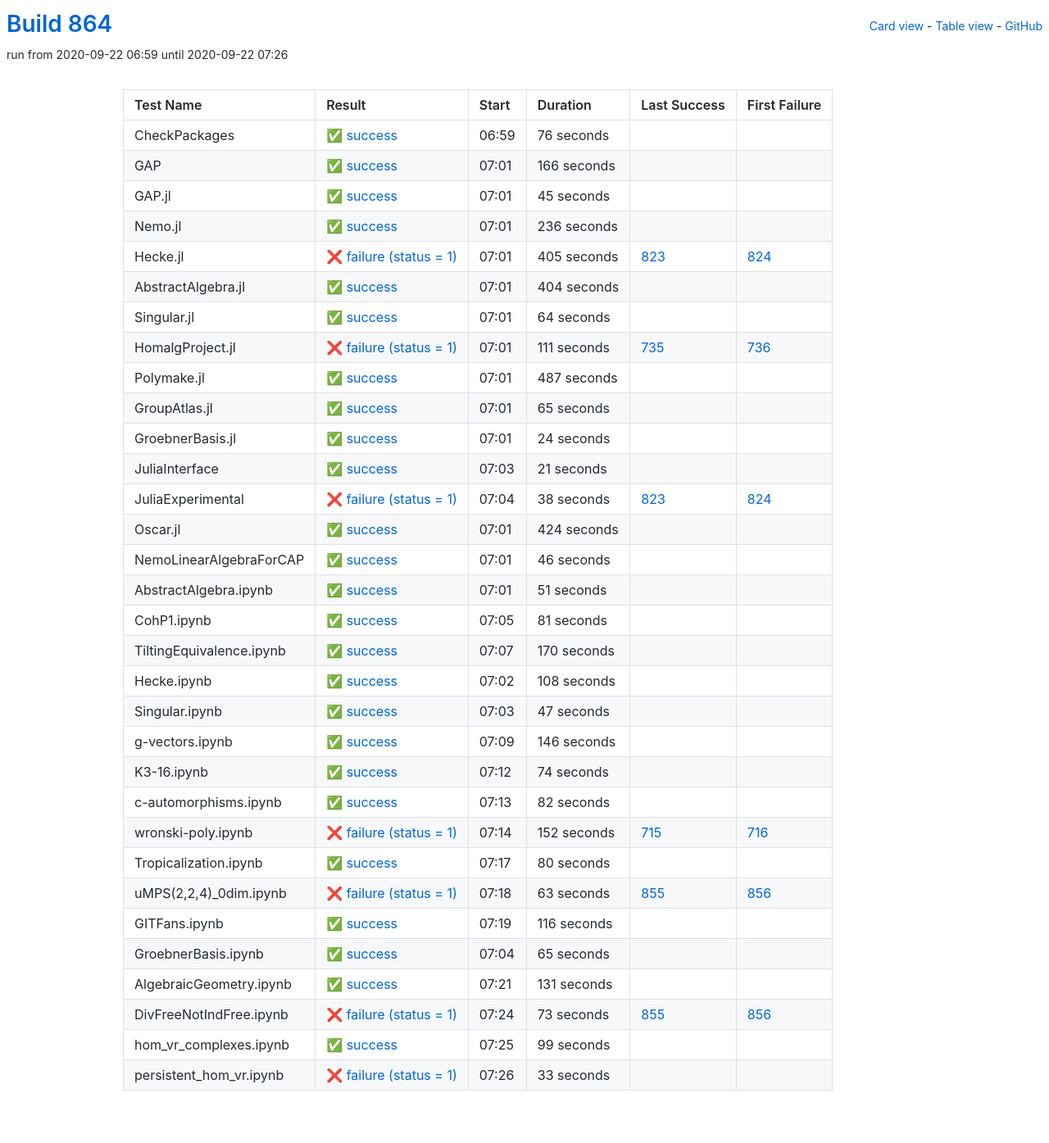
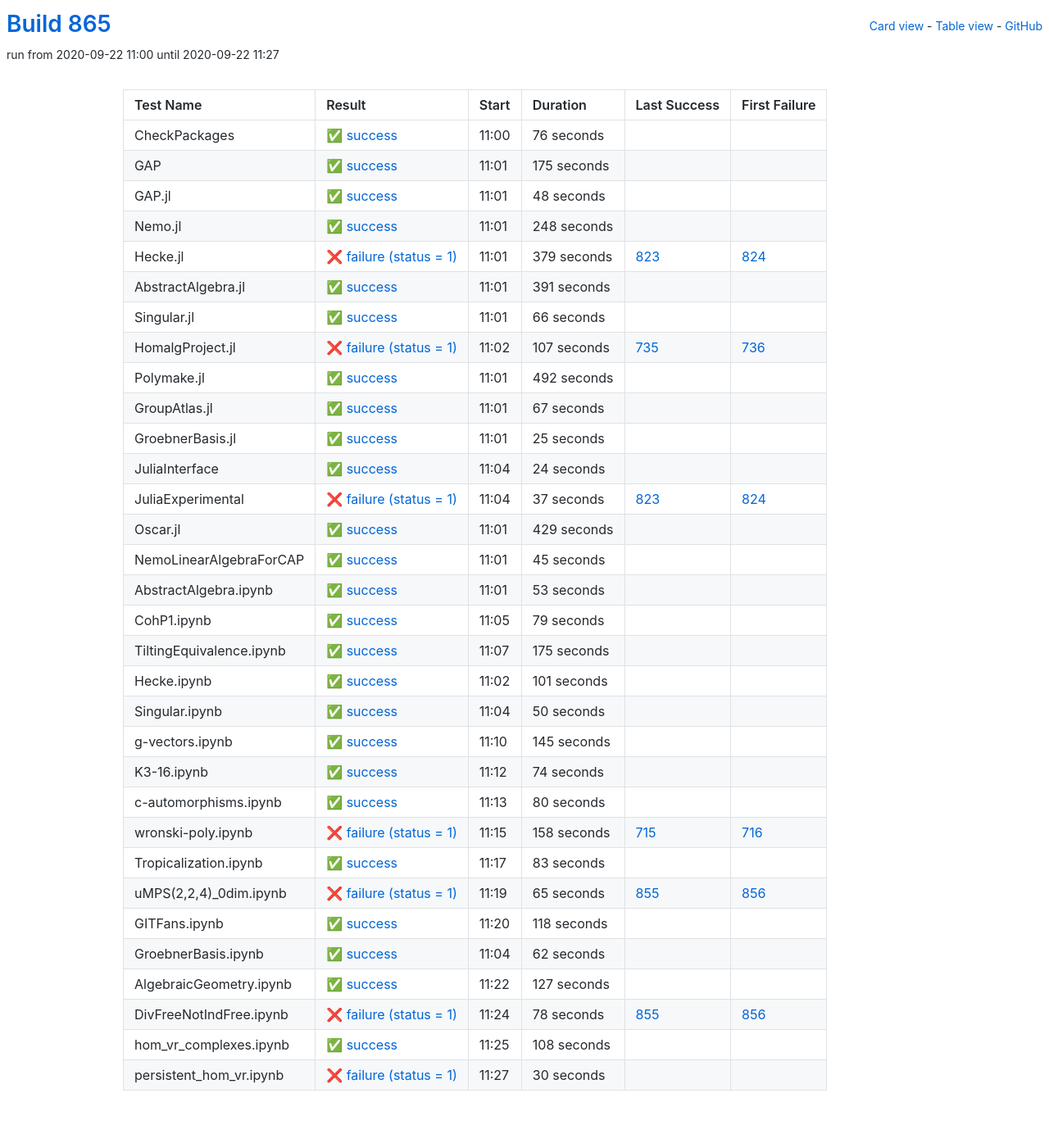
Before and after one commit to oscar-system/oscar-ci-status-stable, a Jekyll site: the page built from table.html, in a window 1280 px wide. Shown: the whole page at 82% size. Built offline with Jekyll 4.4.1, drawn with Linux system fonts in a browser that asks for light colours.

Commit message:
Build #865

```diff
--- a/_data/ci.yml
+++ b/_data/ci.yml
@@ -1,6 +1,6 @@
 ---
-build: 864
-build_url: https://oscarci.mathematik.uni-kl.de/job/oscar-stable/864/
+build: 865
+build_url: https://oscarci.mathematik.uni-kl.de/job/oscar-stable/865/
 job: oscar-stable
 organization: oscar-system
 repo: oscar-ci-status-stable
@@ -8,8 +8,8 @@ repourl: https://github.com/oscar-system/oscar-ci-status-stable
 tests:
 - name: CheckPackages
   id: checkpackages
-  log: https://oscarci.mathematik.uni-kl.de/job/oscar-stable/864/artifact/logs/build-864/CheckPackages.log
-  start: 2020-09-22 06:59
+  log: https://oscarci.mathematik.uni-kl.de/job/oscar-stable/865/artifact/logs/build-865/CheckPackages.log
+  start: 2020-09-22 11:00
   success: true
   exitcode: 0
   status: success
@@ -20,20 +20,164 @@ tests:
   first_failure_url:
 - name: GAP
   id: gap
-  log: https://oscarci.mathematik.uni-kl.de/job/oscar-stable/864/artifact/logs/build-864/GAP.log
-  start: 2020-09-22 07:01
+  log: https://oscarci.mathematik.uni-kl.de/job/oscar-stable/865/artifact/logs/build-865/GAP.log
+  start: 2020-09-22 11:01
   success: true
   exitcode: 0
   status: success
-  duration: 166
+  duration: 175
   last_success: false
   last_success_url:
   first_failure: false
   first_failure_url:
 - name: GAP.jl
   id: gap-jl
-  log: https://oscarci.mathematik.uni-kl.de/job/oscar-stable/864/artifact/logs/build-864/GAP.jl.log
-  start: 2020-09-22 07:01
+  log: https://oscarci.mathematik.uni-kl.de/job/oscar-stable/865/artifact/logs/build-865/GAP.jl.log
+  start: 2020-09-22 11:01
+  success: true
+  exitcode: 0
+  status: success
+  duration: 48
+  last_success: false
+  last_success_url:
+  first_failure: false
+  first_failure_url:
+- name: Nemo.jl
+  id: nemo-jl
+  log: https://oscarci.mathematik.uni-kl.de/job/oscar-stable/865/artifact/logs/build-865/Nemo.jl.log
+  start: 2020-09-22 11:01
+  success: true
+  exitcode: 0
+  status: success
+  duration: 248
+  last_success: false
+  last_success_url:
+  first_failure: false
+  first_failure_url:
+- name: Hecke.jl
+  id: hecke-jl
+  log: https://oscarci.mathematik.uni-kl.de/job/oscar-stable/865/artifact/logs/build-865/Hecke.jl.log
+  start: 2020-09-22 11:01
+  success: false
+  exitcode: 1
+  status: failure
+  duration: 379
+  last_success: 823
+  last_success_url: https://oscarci.mathematik.uni-kl.de/job/oscar-stable/823/
+  first_failure: 824
+  first_failure_url: https://oscarci.mathematik.uni-kl.de/job/oscar-stable/824/
+- name: AbstractAlgebra.jl
+  id: abstractalgebra-jl
+  log: https://oscarci.mathematik.uni-kl.de/job/oscar-stable/865/artifact/logs/build-865/AbstractAlgebra.jl.log
+  start: 2020-09-22 11:01
+  success: true
+  exitcode: 0
+  status: success
+  duration: 391
+  last_success: false
+  last_success_url:
+  first_failure: false
+  first_failure_url:
+- name: Singular.jl
+  id: singular-jl
+  log: https://oscarci.mathematik.uni-kl.de/job/oscar-stable/865/artifact/logs/build-865/Singular.jl.log
+  start: 2020-09-22 11:01
+  success: true
+  exitcode: 0
+  status: success
+  duration: 66
+  last_success: false
+  last_success_url:
+  first_failure: false
+  first_failure_url:
+- name: HomalgProject.jl
+  id: homalgproject-jl
+  log: https://oscarci.mathematik.uni-kl.de/job/oscar-stable/865/artifact/logs/build-865/HomalgProject.jl.log
+  start: 2020-09-22 11:02
+  success: false
+  exitcode: 1
+  status: failure
+  duration: 107
+  last_success: 735
+  last_success_url: https://oscarci.mathematik.uni-kl.de/job/oscar-stable/735/
+  first_failure: 736
+  first_failure_url: https://oscarci.mathematik.uni-kl.de/job/oscar-stable/736/
+- name: Polymake.jl
+  id: polymake-jl
+  log: https://oscarci.mathematik.uni-kl.de/job/oscar-stable/865/artifact/logs/build-865/Polymake.jl.log
+  start: 2020-09-22 11:01
+  success: true
+  exitcode: 0
+  status: success
+  duration: 492
+  last_success: false
+  last_success_url:
+  first_failure: false
+  first_failure_url:
+- name: GroupAtlas.jl
+  id: groupatlas-jl
+  log: https://oscarci.mathematik.uni-kl.de/job/oscar-stable/865/artifact/logs/build-865/GroupAtlas.jl.log
+  start: 2020-09-22 11:01
+  success: true
+  exitcode: 0
+  status: success
+  duration: 67
+  last_success: false
+  last_success_url:
+  first_failure: false
+  first_failure_url:
+- name: GroebnerBasis.jl
+  id: groebnerbasis-jl
+  log: https://oscarci.mathematik.uni-kl.de/job/oscar-stable/865/artifact/logs/build-865/GroebnerBasis.jl.log
+  start: 2020-09-22 11:01
+  success: true
+  exitcode: 0
+  status: success
+  duration: 25
+  last_success: false
+  last_success_url:
+  first_failure: false
+  first_failure_url:
+- name: JuliaInterface
+  id: juliainterface
+  log: https://oscarci.mathematik.uni-kl.de/job/oscar-stable/865/artifact/logs/build-865/JuliaInterface.log
+  start: 2020-09-22 11:04
+  success: true
+  exitcode: 0
+  status: success
+  duration: 24
+  last_success: false
+  last_success_url:
+  first_failure: false
+  first_failure_url:
+- name: JuliaExperimental
+  id: juliaexperimental
+  log: https://oscarci.mathematik.uni-kl.de/job/oscar-stable/865/artifact/logs/build-865/JuliaExperimental.log
+  start: 2020-09-22 11:04
+  success: false
+  exitcode: 1
+  status: failure
+  duration: 37
+  last_success: 823
+  last_success_url: https://oscarci.mathematik.uni-kl.de/job/oscar-stable/823/
+  first_failure: 824
+  first_failure_url: https://oscarci.mathematik.uni-kl.de/job/oscar-stable/824/
+- name: Oscar.jl
+  id: oscar-jl
+  log: https://oscarci.mathematik.uni-kl.de/job/oscar-stable/865/artifact/logs/build-865/Oscar.jl.log
+  start: 2020-09-22 11:01
+  success: true
+  exitcode: 0
+  status: success
+  duration: 429
+  last_success: false
+  last_success_url:
+  first_failure: false
+  first_failure_url:
+- name: NemoLinearAlgebraForCAP
+  id: nemolinearalgebraforcap
+  log: https://oscarci.mathematik.uni-kl.de/job/oscar-stable/865/artifact/logs/build-865/NemoLinearAlgebraForCAP.log
+  start: 2020-09-22 11:01
   success: true
   exitcode: 0
   status: success
@@ -42,226 +186,82 @@ tests:
   last_success_url:
   first_failure: false
   first_failure_url:
-- name: Nemo.jl
-  id: nemo-jl
-  log: https://oscarci.mathematik.uni-kl.de/job/oscar-stable/864/artifact/logs/build-864/Nemo.jl.log
-  start: 2020-09-22 07:01
+- name: AbstractAlgebra.ipynb
+  id: abstractalgebra-ipynb
+  log: https://oscarci.mathematik.uni-kl.de/job/oscar-stable/865/artifact/logs/build-865/AbstractAlgebra.ipynb.log
+  start: 2020-09-22 11:01
   success: true
   exitcode: 0
   status: success
-  duration: 236
-  last_success: false
-  last_success_url:
-  first_failure: false
-  first_failure_url:
-- name: Hecke.jl
-  id: hecke-jl
-  log: https://oscarci.mathematik.uni-kl.de/job/oscar-stable/864/artifact/logs/build-864/Hecke.jl.log
-  start: 2020-09-22 07:01
-  success: false
-  exitcode: 1
-  status: failure
-  duration: 405
-  last_success: 823
-  last_success_url: https://oscarci.mathematik.uni-kl.de/job/oscar-stable/823/
-  first_failure: 824
-  first_failure_url: https://oscarci.mathematik.uni-kl.de/job/oscar-stable/824/
-- name: AbstractAlgebra.jl
-  id: abstractalgebra-jl
-  log: https://oscarci.mathematik.uni-kl.de/job/oscar-stable/864/artifact/logs/build-864/AbstractAlgebra.jl.log
-  start: 2020-09-22 07:01
-  success: true
-  exitcode: 0
-  status: success
-  duration: 404
-  last_success: false
-  last_success_url:
-  first_failure: false
-  first_failure_url:
-- name: Singular.jl
-  id: singular-jl
-  log: https://oscarci.mathematik.uni-kl.de/job/oscar-stable/864/artifact/logs/build-864/Singular.jl.log
-  start: 2020-09-22 07:01
-  success: true
-  exitcode: 0
-  status: success
-  duration: 64
-  last_success: false
-  last_success_url:
-  first_failure: false
-  first_failure_url:
-- name: HomalgProject.jl
-  id: homalgproject-jl
-  log: https://oscarci.mathematik.uni-kl.de/job/oscar-stable/864/artifact/logs/build-864/HomalgProject.jl.log
-  start: 2020-09-22 07:01
-  success: false
-  exitcode: 1
-  status: failure
-  duration: 111
-  last_success: 735
-  last_success_url: https://oscarci.mathematik.uni-kl.de/job/oscar-stable/735/
-  first_failure: 736
-  first_failure_url: https://oscarci.mathematik.uni-kl.de/job/oscar-stable/736/
-- name: Polymake.jl
-  id: polymake-jl
-  log: https://oscarci.mathematik.uni-kl.de/job/oscar-stable/864/artifact/logs/build-864/Polymake.jl.log
-  start: 2020-09-22 07:01
-  success: true
-  exitcode: 0
-  status: success
-  duration: 487
-  last_success: false
-  last_success_url:
-  first_failure: false
-  first_failure_url:
-- name: GroupAtlas.jl
-  id: groupatlas-jl
-  log: https://oscarci.mathematik.uni-kl.de/job/oscar-stable/864/artifact/logs/build-864/GroupAtlas.jl.log
-  start: 2020-09-22 07:01
-  success: true
-  exitcode: 0
-  status: success
-  duration: 65
-  last_success: false
-  last_success_url:
-  first_failure: false
-  first_failure_url:
-- name: GroebnerBasis.jl
-  id: groebnerbasis-jl
-  log: https://oscarci.mathematik.uni-kl.de/job/oscar-stable/864/artifact/logs/build-864/GroebnerBasis.jl.log
-  start: 2020-09-22 07:01
-  success: true
-  exitcode: 0
-  status: success
-  duration: 24
-  last_success: false
-  last_success_url:
-  first_failure: false
-  first_failure_url:
-- name: JuliaInterface
-  id: juliainterface
-  log: https://oscarci.mathematik.uni-kl.de/job/oscar-stable/864/artifact/logs/build-864/JuliaInterface.log
-  start: 2020-09-22 07:03
-  success: true
-  exitcode: 0
-  status: success
-  duration: 21
-  last_success: false
-  last_success_url:
-  first_failure: false
-  first_failure_url:
-- name: JuliaExperimental
-  id: juliaexperimental
-  log: https://oscarci.mathematik.uni-kl.de/job/oscar-stable/864/artifact/logs/build-864/JuliaExperimental.log
-  start: 2020-09-22 07:04
-  success: false
-  exitcode: 1
-  status: failure
-  duration: 38
-  last_success: 823
-  last_success_url: https://oscarci.mathematik.uni-kl.de/job/oscar-stable/823/
-  first_failure: 824
-  first_failure_url: https://oscarci.mathematik.uni-kl.de/job/oscar-stable/824/
-- name: Oscar.jl
-  id: oscar-jl
-  log: https://oscarci.mathematik.uni-kl.de/job/oscar-stable/864/artifact/logs/build-864/Oscar.jl.log
-  start: 2020-09-22 07:01
-  success: true
-  exitcode: 0
-  status: success
-  duration: 424
-  last_success: false
-  last_success_url:
-  first_failure: false
-  first_failure_url:
-- name: NemoLinearAlgebraForCAP
-  id: nemolinearalgebraforcap
-  log: https://oscarci.mathematik.uni-kl.de/job/oscar-stable/864/artifact/logs/build-864/NemoLinearAlgebraForCAP.log
-  start: 2020-09-22 07:01
-  success: true
-  exitcode: 0
-  status: success
-  duration: 46
-  last_success: false
-  last_success_url:
-  first_failure: false
-  first_failure_url:
-- name: AbstractAlgebra.ipynb
-  id: abstractalgebra-ipynb
-  log: https://oscarci.mathematik.uni-kl.de/job/oscar-stable/864/artifact/logs/build-864/AbstractAlgebra.ipynb.log
-  start: 2020-09-22 07:01
-  success: true
-  exitcode: 0
-  status: success
-  duration: 51
+  duration: 53
   last_success: false
   last_success_url:
   first_failure: false
   first_failure_url:
 - name: CohP1.ipynb
   id: cohp1-ipynb
-  log: https://oscarci.mathematik.uni-kl.de/job/oscar-stable/864/artifact/logs/build-864/CohP1.ipynb.log
-  start: 2020-09-22 07:05
+  log: https://oscarci.mathematik.uni-kl.de/job/oscar-stable/865/artifact/logs/build-865/CohP1.ipynb.log
+  start: 2020-09-22 11:05
   success: true
   exitcode: 0
   status: success
-  duration: 81
+  duration: 79
   last_success: false
   last_success_url:
   first_failure: false
   first_failure_url:
 - name: TiltingEquivalence.ipynb
   id: tiltingequivalence-ipynb
-  log: https://oscarci.mathematik.uni-kl.de/job/oscar-stable/864/artifact/logs/build-864/TiltingEquivalence.ipynb.log
-  start: 2020-09-22 07:07
+  log: https://oscarci.mathematik.uni-kl.de/job/oscar-stable/865/artifact/logs/build-865/TiltingEquivalence.ipynb.log
+  start: 2020-09-22 11:07
   success: true
   exitcode: 0
   status: success
-  duration: 170
+  duration: 175
   last_success: false
   last_success_url:
   first_failure: false
   first_failure_url:
 - name: Hecke.ipynb
   id: hecke-ipynb
-  log: https://oscarci.mathematik.uni-kl.de/job/oscar-stable/864/artifact/logs/build-864/Hecke.ipynb.log
-  start: 2020-09-22 07:02
+  log: https://oscarci.mathematik.uni-kl.de/job/oscar-stable/865/artifact/logs/build-865/Hecke.ipynb.log
+  start: 2020-09-22 11:02
   success: true
   exitcode: 0
   status: success
-  duration: 108
+  duration: 101
   last_success: false
   last_success_url:
   first_failure: false
   first_failure_url:
 - name: Singular.ipynb
   id: singular-ipynb
-  log: https://oscarci.mathematik.uni-kl.de/job/oscar-stable/864/artifact/logs/build-864/Singular.ipynb.log
-  start: 2020-09-22 07:03
+  log: https://oscarci.mathematik.uni-kl.de/job/oscar-stable/865/artifact/logs/build-865/Singular.ipynb.log
+  start: 2020-09-22 11:04
   success: true
   exitcode: 0
   status: success
-  duration: 47
+  duration: 50
   last_success: false
   last_success_url:
   first_failure: false
   first_failure_url:
 - name: g-vectors.ipynb
   id: g-vectors-ipynb
-  log: https://oscarci.mathematik.uni-kl.de/job/oscar-stable/864/artifact/logs/build-864/g-vectors.ipynb.log
-  start: 2020-09-22 07:09
+  log: https://oscarci.mathematik.uni-kl.de/job/oscar-stable/865/artifact/logs/build-865/g-vectors.ipynb.log
+  start: 2020-09-22 11:10
   success: true
   exitcode: 0
   status: success
-  duration: 146
+  duration: 145
   last_success: false
   last_success_url:
   first_failure: false
   first_failure_url:
 - name: K3-16.ipynb
   id: k3-16-ipynb
-  log: https://oscarci.mathematik.uni-kl.de/job/oscar-stable/864/artifact/logs/build-864/K3-16.ipynb.log
-  start: 2020-09-22 07:12
+  log: https://oscarci.mathematik.uni-kl.de/job/oscar-stable/865/artifact/logs/build-865/K3-16.ipynb.log
+  start: 2020-09-22 11:12
   success: true
   exitcode: 0
   status: success
@@ -272,32 +272,8 @@ tests:
   first_failure_url:
 - name: c-automorphisms.ipynb
   id: c-automorphisms-ipynb
-  log: https://oscarci.mathematik.uni-kl.de/job/oscar-stable/864/artifact/logs/build-864/c-automorphisms.ipynb.log
-  start: 2020-09-22 07:13
-  success: true
-  exitcode: 0
-  status: success
-  duration: 82
-  last_success: false
-  last_success_url:
-  first_failure: false
-  first_failure_url:
-- name: wronski-poly.ipynb
-  id: wronski-poly-ipynb
-  log: https://oscarci.mathematik.uni-kl.de/job/oscar-stable/864/artifact/logs/build-864/wronski-poly.ipynb.log
-  start: 2020-09-22 07:14
-  success: false
-  exitcode: 1
-  status: failure
-  duration: 152
-  last_success: 715
-  last_success_url: https://oscarci.mathematik.uni-kl.de/job/oscar-stable/715/
-  first_failure: 716
-  first_failure_url: https://oscarci.mathematik.uni-kl.de/job/oscar-stable/716/
-- name: Tropicalization.ipynb
-  id: tropicalization-ipynb
-  log: https://oscarci.mathematik.uni-kl.de/job/oscar-stable/864/artifact/logs/build-864/Tropicalization.ipynb.log
-  start: 2020-09-22 07:17
+  log: https://oscarci.mathematik.uni-kl.de/job/oscar-stable/865/artifact/logs/build-865/c-automorphisms.ipynb.log
+  start: 2020-09-22 11:13
   success: true
   exitcode: 0
   status: success
@@ -306,86 +282,110 @@ tests:
   last_success_url:
   first_failure: false
   first_failure_url:
-- name: uMPS(2,2,4)_0dim.ipynb
-  id: umps-2-2-4-0dim-ipynb
-  log: https://oscarci.mathematik.uni-kl.de/job/oscar-stable/864/artifact/logs/build-864/uMPS-2-2-4-_0dim.ipynb.log
-  start: 2020-09-22 07:18
+- name: wronski-poly.ipynb
+  id: wronski-poly-ipynb
+  log: https://oscarci.mathematik.uni-kl.de/job/oscar-stable/865/artifact/logs/build-865/wronski-poly.ipynb.log
+  start: 2020-09-22 11:15
   success: false
   exitcode: 1
   status: failure
-  duration: 63
+  duration: 158
+  last_success: 715
+  last_success_url: https://oscarci.mathematik.uni-kl.de/job/oscar-stable/715/
+  first_failure: 716
+  first_failure_url: https://oscarci.mathematik.uni-kl.de/job/oscar-stable/716/
+- name: Tropicalization.ipynb
+  id: tropicalization-ipynb
+  log: https://oscarci.mathematik.uni-kl.de/job/oscar-stable/865/artifact/logs/build-865/Tropicalization.ipynb.log
+  start: 2020-09-22 11:17
+  success: true
+  exitcode: 0
+  status: success
+  duration: 83
+  last_success: false
+  last_success_url:
+  first_failure: false
+  first_failure_url:
+- name: uMPS(2,2,4)_0dim.ipynb
+  id: umps-2-2-4-0dim-ipynb
+  log: https://oscarci.mathematik.uni-kl.de/job/oscar-stable/865/artifact/logs/build-865/uMPS-2-2-4-_0dim.ipynb.log
+  start: 2020-09-22 11:19
+  success: false
+  exitcode: 1
+  status: failure
+  duration: 65
   last_success: 855
   last_success_url: https://oscarci.mathematik.uni-kl.de/job/oscar-stable/855/
   first_failure: 856
   first_failure_url: https://oscarci.mathematik.uni-kl.de/job/oscar-stable/856/
 - name: GITFans.ipynb
   id: gitfans-ipynb
-  log: https://oscarci.mathematik.uni-kl.de/job/oscar-stable/864/artifact/logs/build-864/GITFans.ipynb.log
-  start: 2020-09-22 07:19
+  log: https://oscarci.mathematik.uni-kl.de/job/oscar-stable/865/artifact/logs/build-865/GITFans.ipynb.log
+  start: 2020-09-22 11:20
   success: true
   exitcode: 0
   status: success
-  duration: 116
+  duration: 118
   last_success: false
   last_success_url:
   first_failure: false
   first_failure_url:
 - name: GroebnerBasis.ipynb
   id: groebnerbasis-ipynb
-  log: https://oscarci.mathematik.uni-kl.de/job/oscar-stable/864/artifact/logs/build-864/GroebnerBasis.ipynb.log
-  start: 2020-09-22 07:04
+  log: https://oscarci.mathematik.uni-kl.de/job/oscar-stable/865/artifact/logs/build-865/GroebnerBasis.ipynb.log
+  start: 2020-09-22 11:04
   success: true
   exitcode: 0
   status: success
-  duration: 65
+  duration: 62
   last_success: false
   last_success_url:
   first_failure: false
   first_failure_url:
 - name: AlgebraicGeometry.ipynb
   id: algebraicgeometry-ipynb
-  log: https://oscarci.mathematik.uni-kl.de/job/oscar-stable/864/artifact/logs/build-864/AlgebraicGeometry.ipynb.log
-  start: 2020-09-22 07:21
+  log: https://oscarci.mathematik.uni-kl.de/job/oscar-stable/865/artifact/logs/build-865/AlgebraicGeometry.ipynb.log
+  start: 2020-09-22 11:22
   success: true
   exitcode: 0
   status: success
-  duration: 131
+  duration: 127
   last_success: false
   last_success_url:
   first_failure: false
   first_failure_url:
 - name: DivFreeNotIndFree.ipynb
   id: divfreenotindfree-ipynb
-  log: https://oscarci.mathematik.uni-kl.de/job/oscar-stable/864/artifact/logs/build-864/DivFreeNotIndFree.ipynb.log
-  start: 2020-09-22 07:24
+  log: https://oscarci.mathematik.uni-kl.de/job/oscar-stable/865/artifact/logs/build-865/DivFreeNotIndFree.ipynb.log
+  start: 2020-09-22 11:24
   success: false
   exitcode: 1
   status: failure
-  duration: 73
+  duration: 78
   last_success: 855
   last_success_url: https://oscarci.mathematik.uni-kl.de/job/oscar-stable/855/
   first_failure: 856
   first_failure_url: https://oscarci.mathematik.uni-kl.de/job/oscar-stable/856/
 - name: hom_vr_complexes.ipynb
   id: hom-vr-complexes-ipynb
-  log: https://oscarci.mathematik.uni-kl.de/job/oscar-stable/864/artifact/logs/build-864/hom_vr_complexes.ipynb.log
-  start: 2020-09-22 07:25
+  log: https://oscarci.mathematik.uni-kl.de/job/oscar-stable/865/artifact/logs/build-865/hom_vr_complexes.ipynb.log
+  start: 2020-09-22 11:25
   success: true
   exitcode: 0
   status: success
-  duration: 99
+  duration: 108
   last_success: false
   last_success_url:
   first_failure: false
   first_failure_url:
 - name: persistent_hom_vr.ipynb
   id: persistent-hom-vr-ipynb
-  log: https://oscarci.mathematik.uni-kl.de/job/oscar-stable/864/artifact/logs/build-864/persistent_hom_vr.ipynb.log
-  start: 2020-09-22 07:26
+  log: https://oscarci.mathematik.uni-kl.de/job/oscar-stable/865/artifact/logs/build-865/persistent_hom_vr.ipynb.log
+  start: 2020-09-22 11:27
   success: false
   exitcode: 1
   status: failure
-  duration: 33
+  duration: 30
   last_success: false
   last_success_url:
   first_failure: false
```
Also changed, not shown: README.md.
